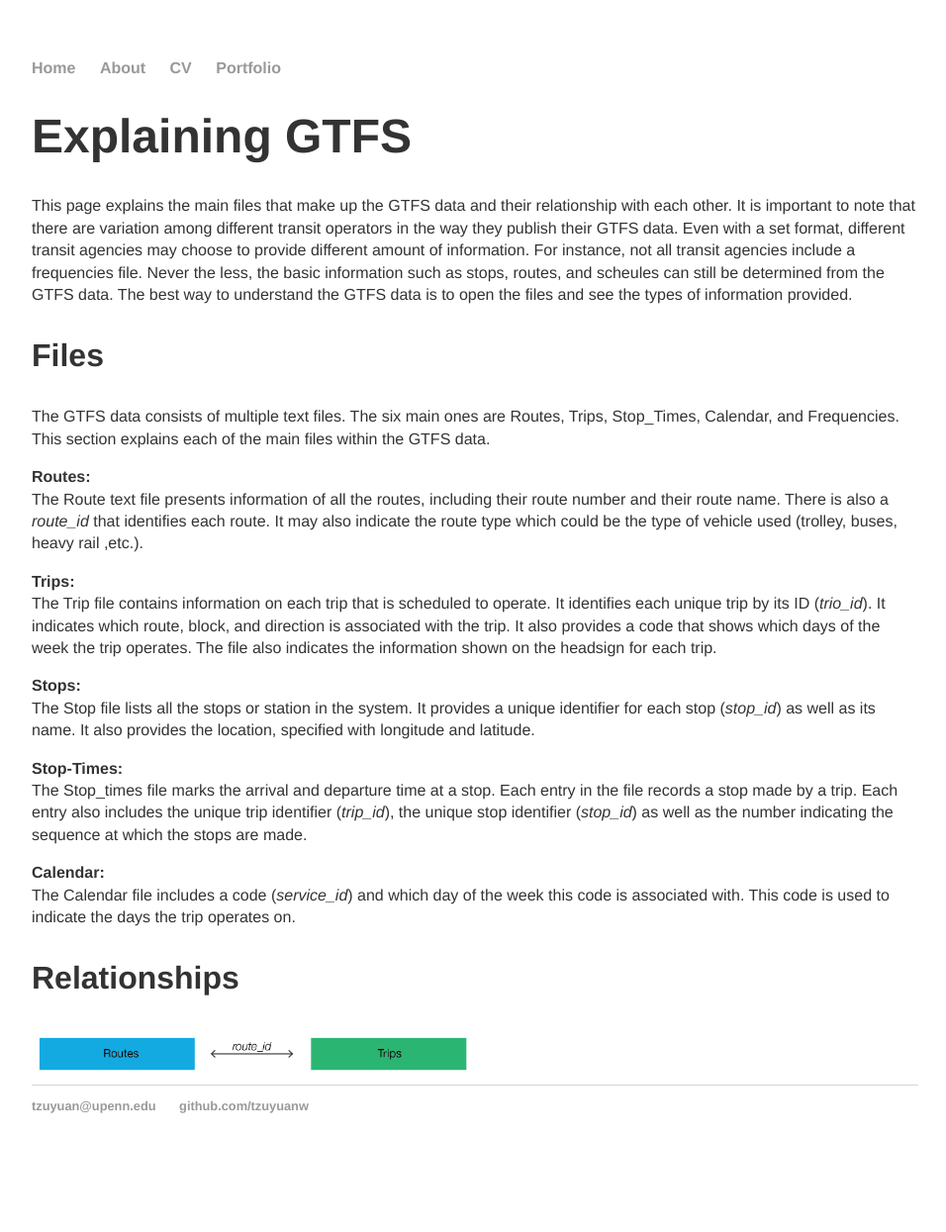
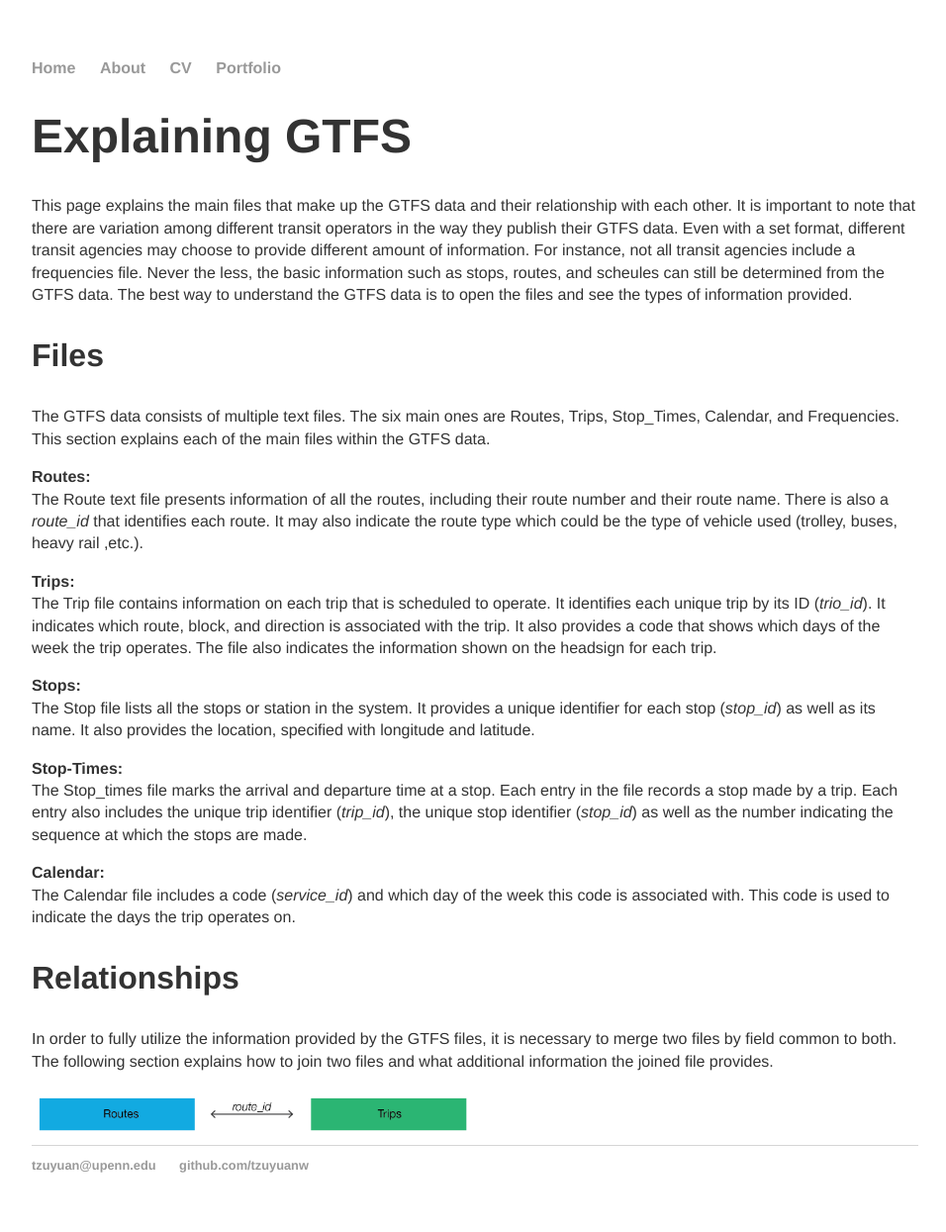
Before and after one commit to tzuyuanw/tzuyuanw.github.io, a Jekyll site: the page built from blog/GTFSexplanation.html, in a window 1280 px wide. Shown: the whole page at 99% size, without its empty margins (160-1116 px from the left). Built offline with Jekyll 4.4.1, drawn with Linux system fonts in a browser that asks for light colours; before the commit the page ends 1185 px from its top, so only the background shows below that.

Commit message:
Update GTFSexplanation.html

```diff
--- a/blog/GTFSexplanation.html
+++ b/blog/GTFSexplanation.html
@@ -43,6 +43,10 @@ title: Explaining GTFS
 			This code is used to indicate the days the trip operates on.
 		</p>
 		<h3>Relationships</h3>
+		<p>In order to fully utilize the information provided by the GTFS files, it is necessary to merge two files by field common to both.
+			The following section explains how to join two files and what additional information the joined file provides.
+		</p>
+
 
 
 
```
